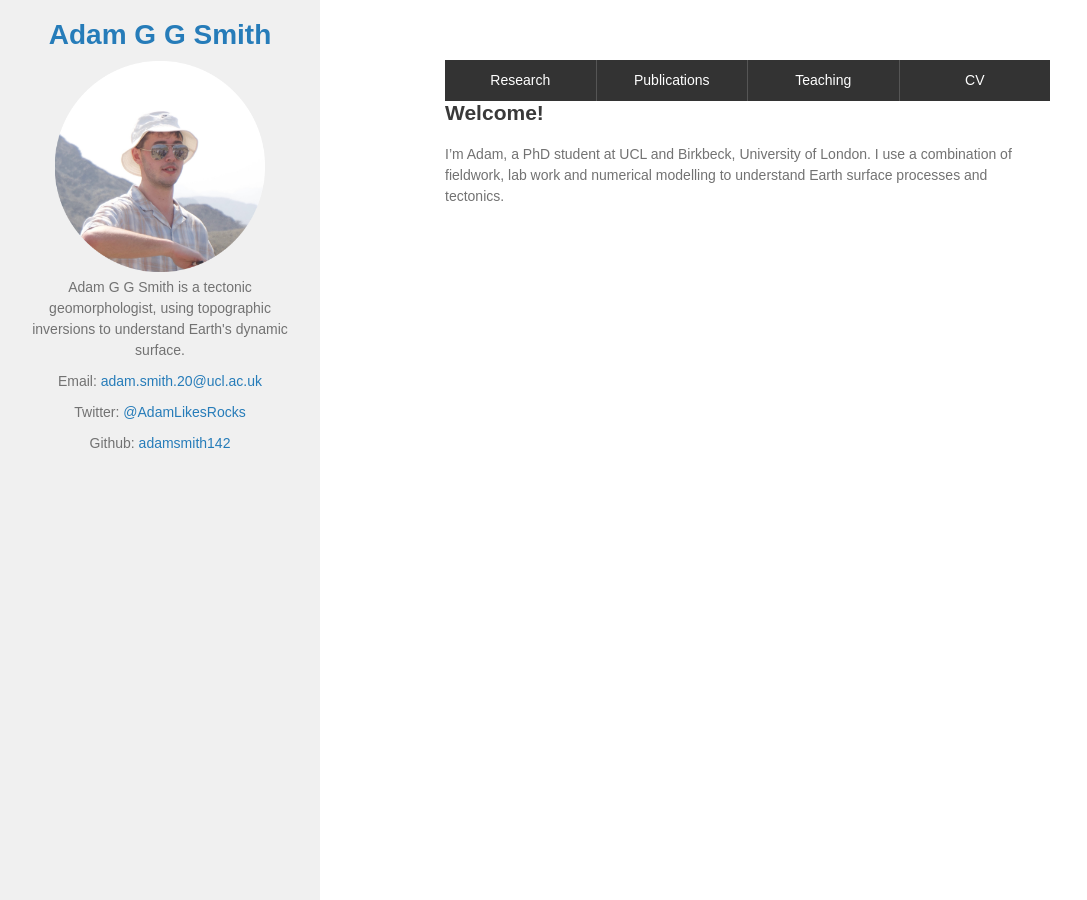
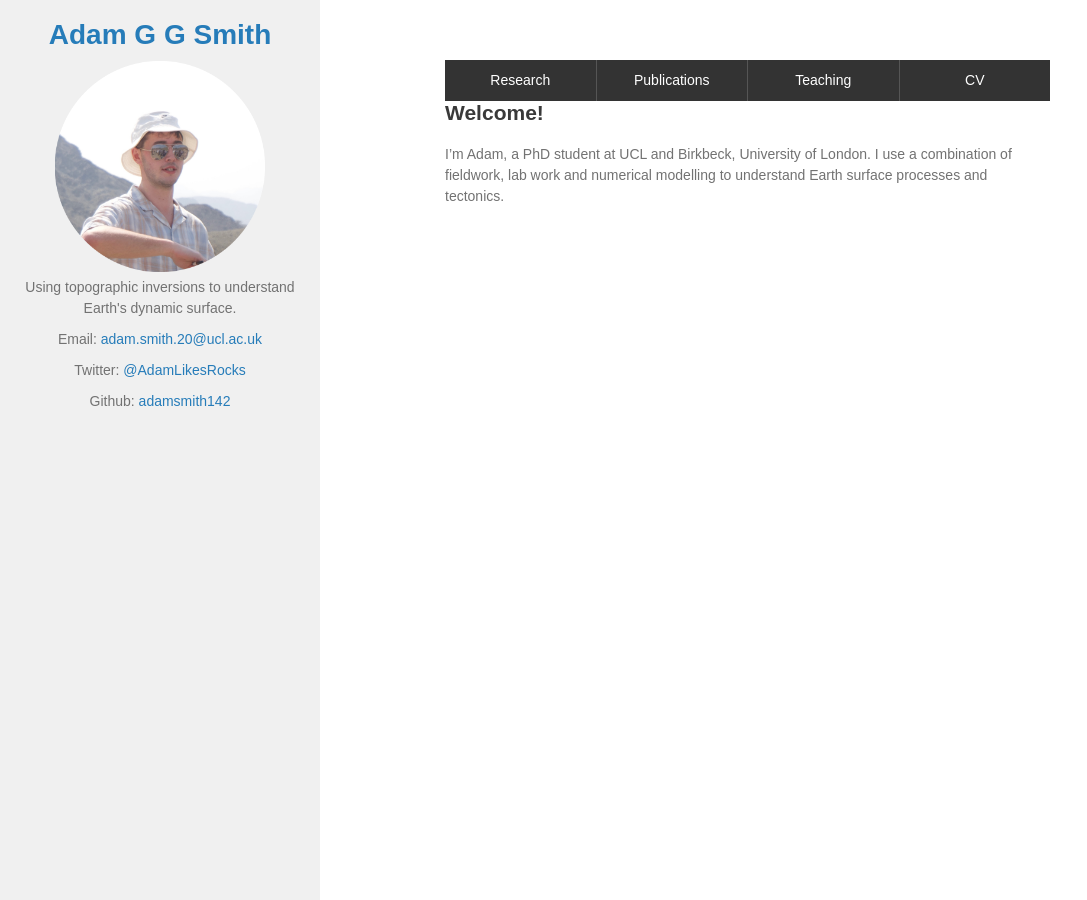
Before and after one commit to adamsmith142/adamsmith142.github.io, a Jekyll site: the page built from index.md, in a window 1280 px wide and 900 px high. Shown: the whole window, without its empty margins (0-1087 px from the left). Built offline with Jekyll 4.4.1, drawn with Linux system fonts in a browser that asks for light colours; our own code applies the rules of GitHub Pages for plain Markdown files.

Commit message:
Update _config.yml

```diff
--- a/_config.yml
+++ b/_config.yml
@@ -1,6 +1,6 @@
 title: Adam G G Smith
 logo: /assets/img/cropped-headshot.png
-description: Adam G G Smith is a tectonic geomorphologist, using topographic inversions to understand Earth's dynamic surface.
+description: Using topographic inversions to understand Earth's dynamic surface.
 show_downloads: true
 google_analytics:
 theme: jekyll-theme-minimal
```
